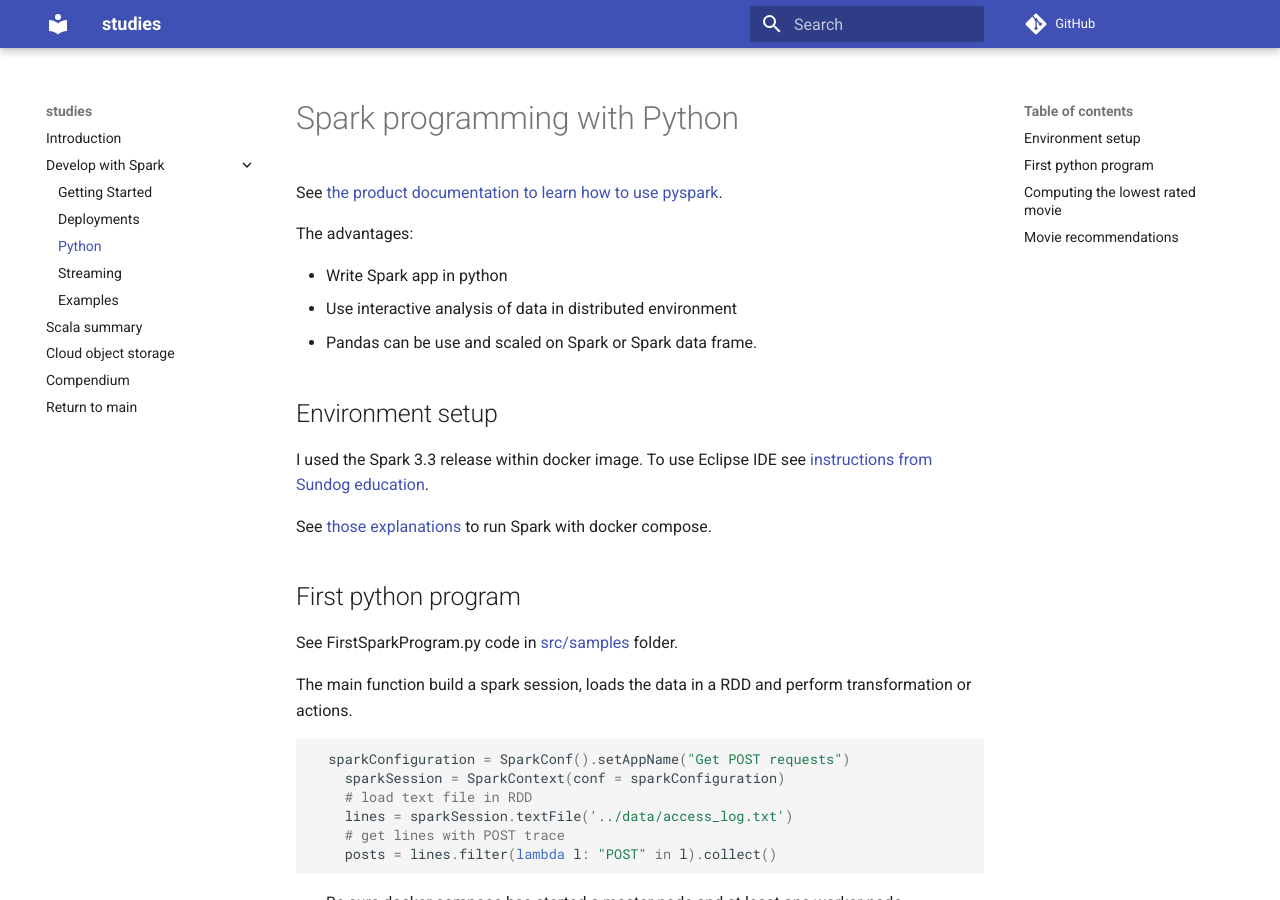
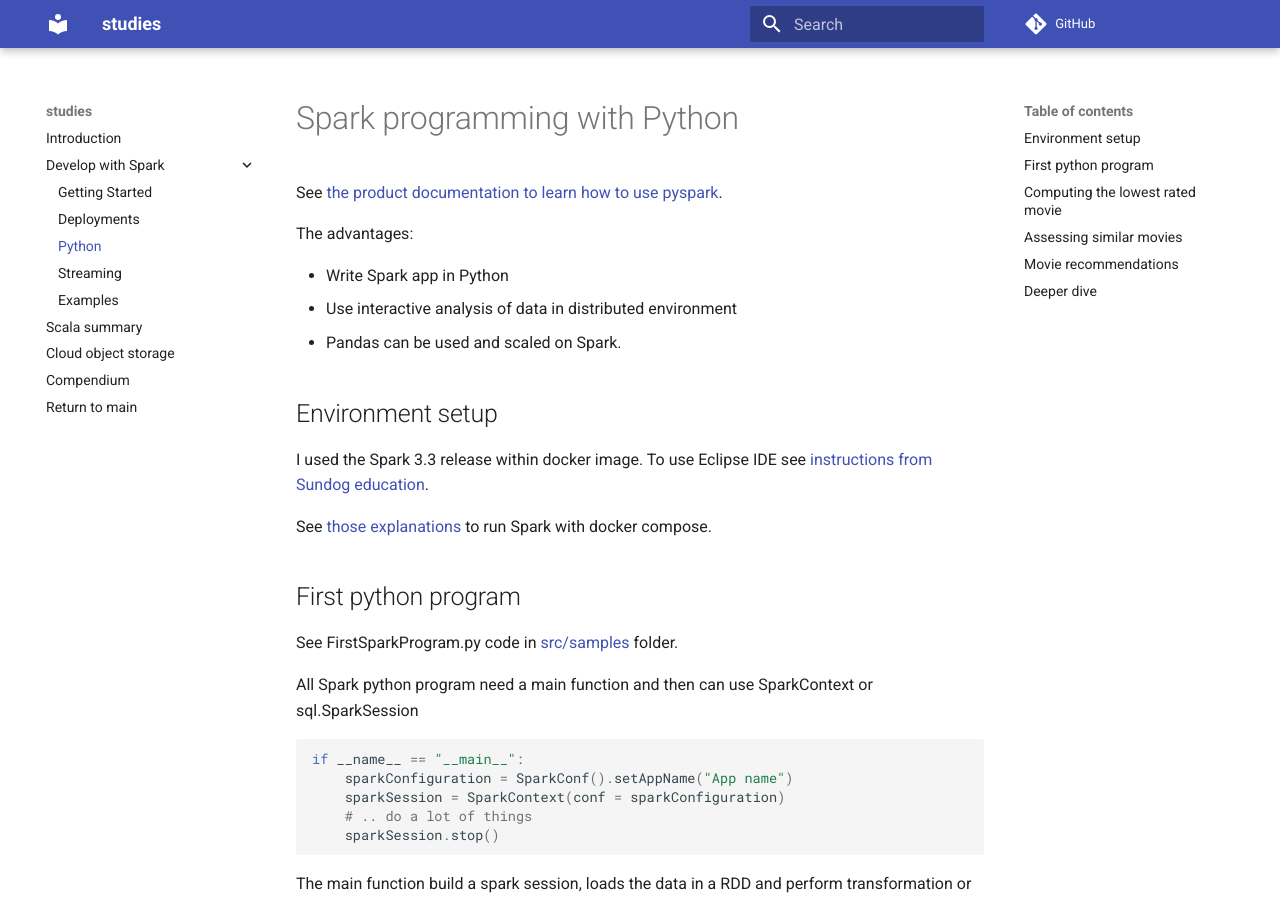
Before and after one commit to jbcodeforce/spark-studies, an MkDocs documentation site: the page built from docs/dev/python.md, in a window 1280 px wide and 900 px high. Built offline with MkDocs 1.6.1 and Material for MkDocs 9.7.7, drawn with Linux system fonts in a browser that asks for light colours; comment, search, counter and statistics services are not loaded; some of the changed text lies outside the part shown.

Commit message:
update structure and update to last spark

````diff
--- a/docs/dev/python.md
+++ b/docs/dev/python.md
@@ -4,9 +4,9 @@ See [the product documentation to learn how to use pyspark](https://spark.apache
 
 The advantages:
 
-* Write Spark app in python
+* Write Spark app in Python
 * Use interactive analysis of data in distributed environment
-* Pandas can be use and scaled on Spark or Spark data frame.
+* Pandas can be used and scaled on Spark.
 
 ## Environment setup
 
@@ -18,10 +18,20 @@ See [those explanations](../deployment/#using-docker-compose) to run Spark with
 
 See FirstSparkProgram.py code in [src/samples](https://github.com/jbcodeforce/spark-studies/tree/master/src/samples) folder.
 
+All Spark python program need a main function and then can use SparkContext or sql.SparkSession
+
+```python
+if __name__ == "__main__":
+    sparkConfiguration = SparkConf().setAppName("App name")
+    sparkSession = SparkContext(conf = sparkConfiguration)
+    # .. do a lot of things
+    sparkSession.stop()
+```
+
 The main function build a spark session, loads the data in a RDD and perform transformation or actions.
 
 ```python
-  sparkConfiguration = SparkConf().setAppName("Get POST requests")
+    sparkConfiguration = SparkConf().setAppName("Get POST requests")
     sparkSession = SparkContext(conf = sparkConfiguration)
     # load text file in RDD
     lines = sparkSession.textFile('../data/access_log.txt')
@@ -68,6 +78,10 @@ Falling in Love Again (1980) 1.0
 T-Men (1947) 1.0
 ```
 
+## Assessing similar movies
+
+This example is using Pandas with Spark to merge two files: movie rating and movie data. Spark context has the read_text from different files into a single RDD
+
 ## Movie recommendations
 
 It reads the rating file and map each line to a SQL Row(userID , movieID , rating) then transform it in data frame
@@ -91,3 +105,8 @@ Star Trek: The Wrath of Khan (1982) 4.760307312011719
 Terminator, The (1984) 4.759642124176025
 ...
 ```
+
+
+## Deeper dive
+
+* [RDD pyspark API](https://spark.apache.org/docs/latest/api/python/reference/api/pyspark.RDD.html)
````
Also changed, not shown: docs/compendium.md (+2 -0 lines), docs/dev/deployment.md (+5 -1 lines), docs/dev/index.md (+51 -31 lines), docs/index.md (+2 -0 lines), 8 other files.
